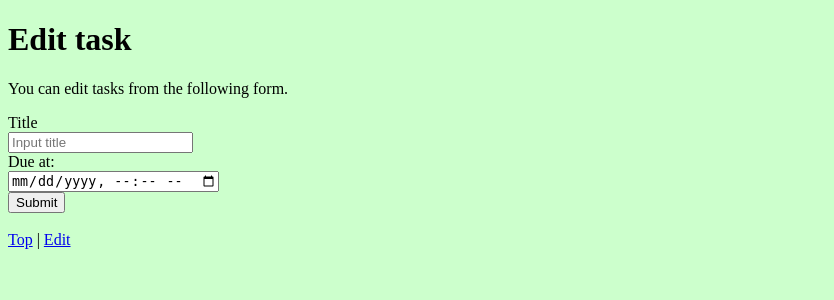
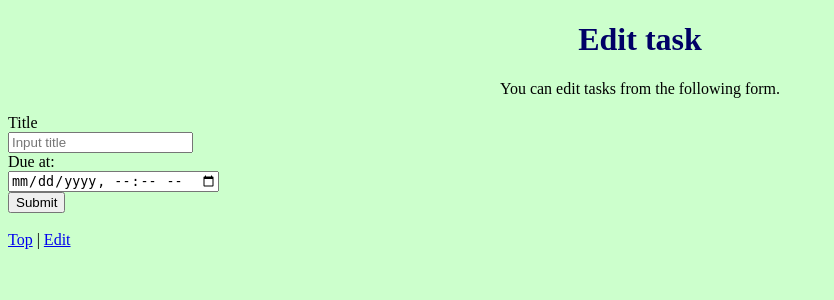
Before and after one commit to s1f10240130/django-test-exercise, a Django app: template todo/templates/todo/edit.html in a window 1280 px wide. Shown: the top 300 px of the page, without its empty margins (0-834 px from the left). Run offline with Django 5.2, Linux system fonts and the light colour scheme; the template is opened without the code that fills it, so the values that code supplies are empty.

Commit message:
フォントの位置、形と色

```diff
--- a/todo/static/todo/css/style.css
+++ b/todo/static/todo/css/style.css
@@ -1,3 +1,13 @@
 body {
     background-color :#CCFFCC;
 }
+
+h1{
+    text-align:center;
+    color:#000066;
+}
+
+p{
+    text-align:center;
+    font-family:serif;
+}
```
